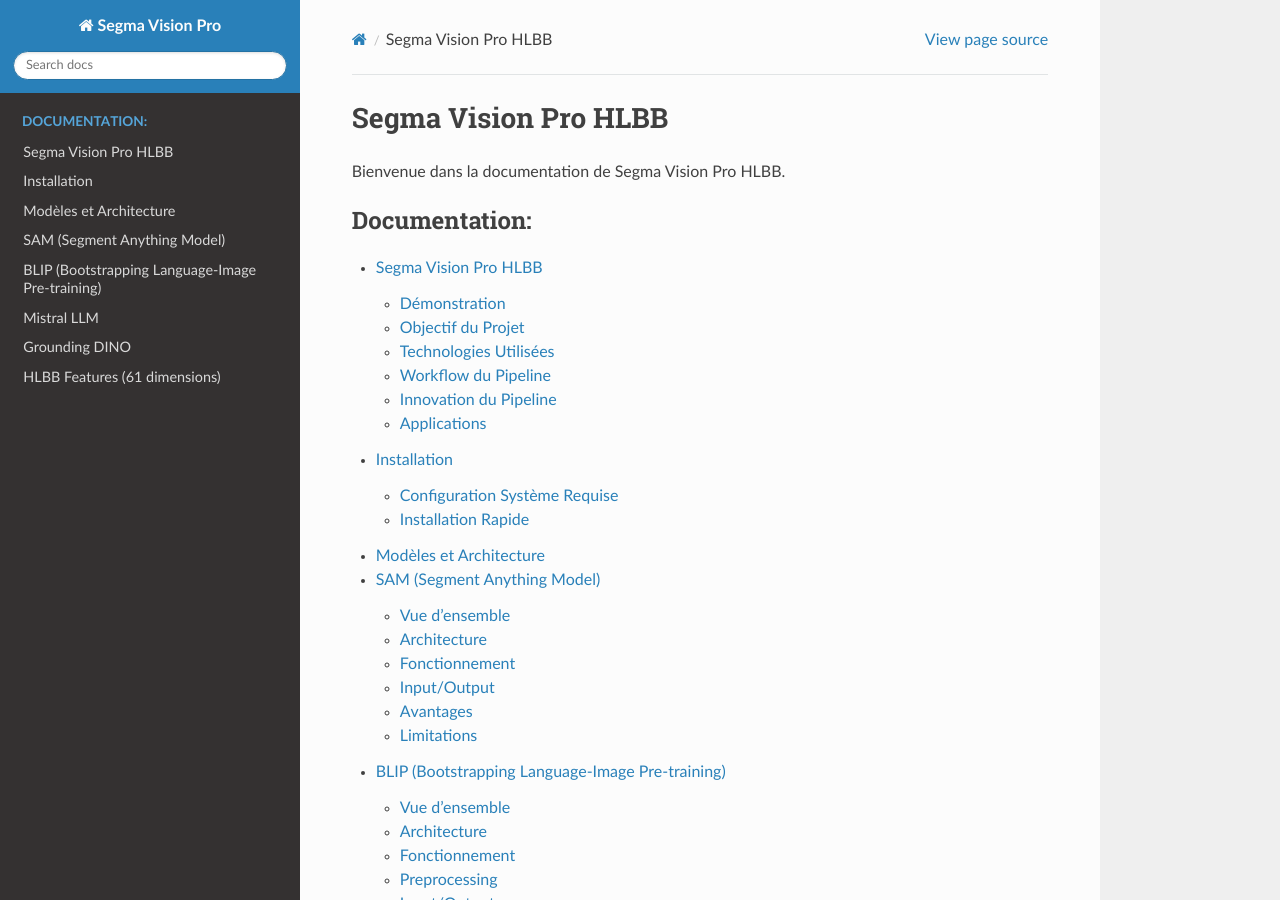
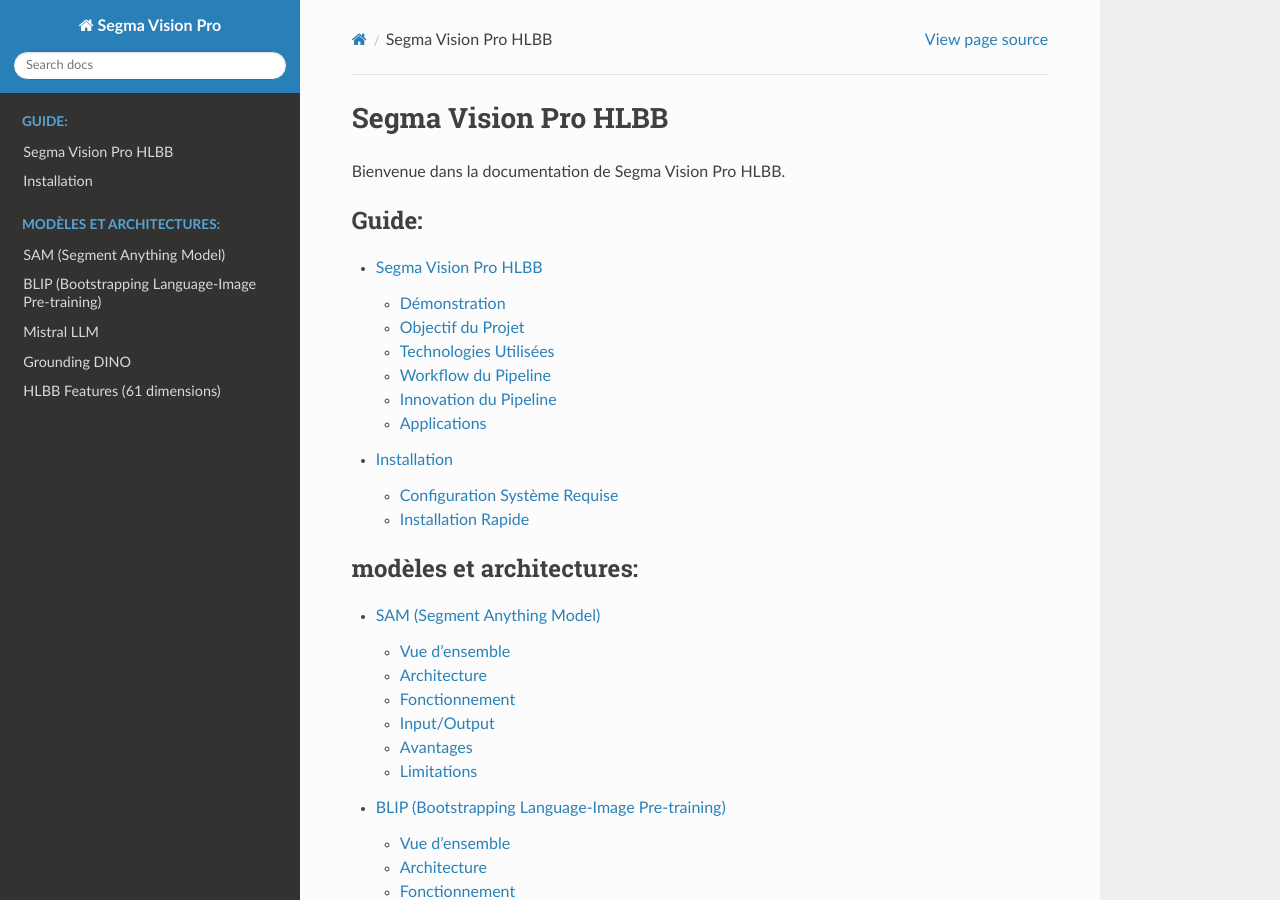
Before and after one commit to douJamai/Segma-vision-Pro-HLBB, a Sphinx documentation site: the page built from docs/index.rst, in a window 1280 px wide and 900 px high. Built offline with Sphinx 7.4.7 and the Read the Docs theme 3.1.0, drawn with Linux system fonts in a browser that asks for light colours.

Commit message:
Add comprehensive modules documentation

```diff
--- a/docs/index.rst
+++ b/docs/index.rst
@@ -1,3 +1,4 @@
+
 Segma Vision Pro HLBB
 =====================
 
@@ -5,10 +6,15 @@
 
 .. toctree::
    :maxdepth: 2
-   :caption: Documentation:
+   :caption: Guide:
 
    introduction
    installation
+
+.. toctree::
+   :maxdepth: 2
+   :caption: modèles et architectures:
+
    modules
 
 Indices and tables
--- a/docs/modules.rst
+++ b/docs/modules.rst
@@ -1,6 +1,3 @@
-
-Modèles et Architecture
-=======================
 
 Cette section détaille l'architecture, le fonctionnement et l'implémentation de chaque modèle utilisé dans le pipeline Segma Vision Pro HLBB.
 
```
